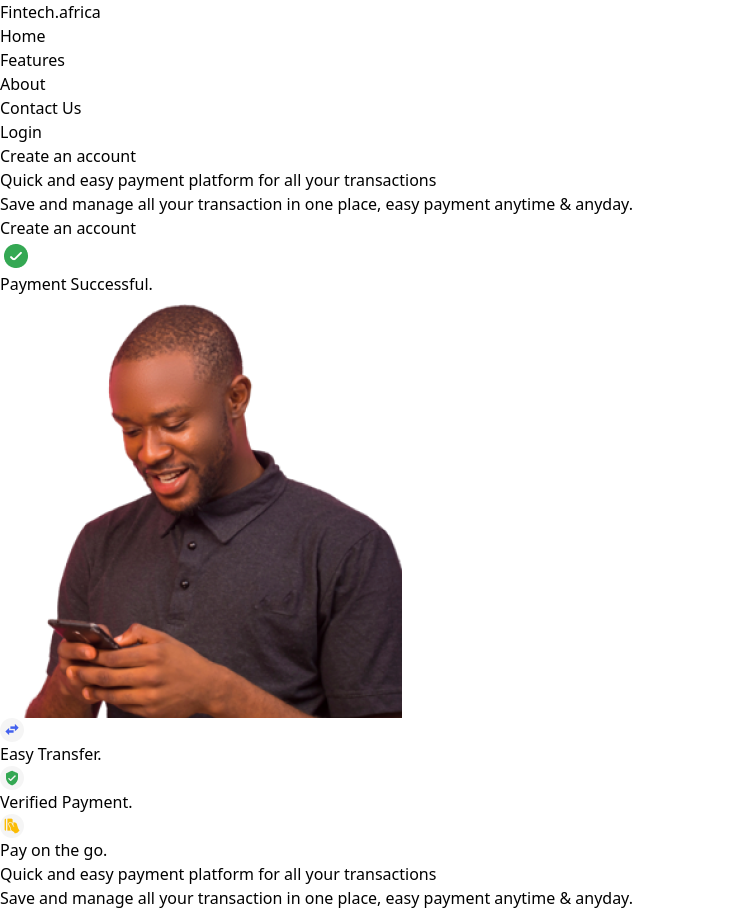
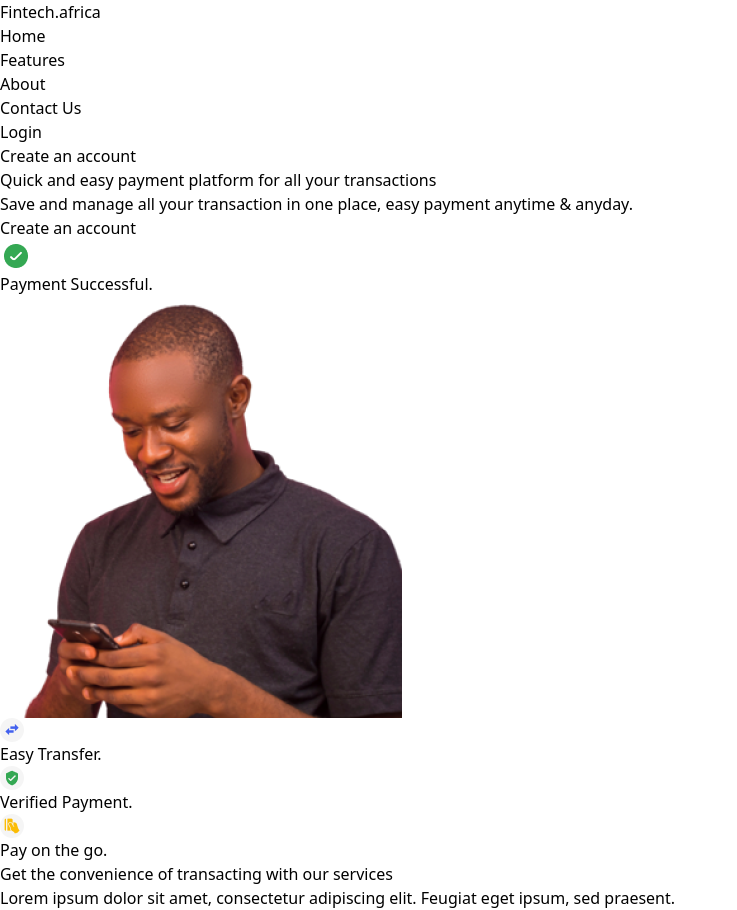
Before and after one commit to Danny4life/TDD-BANK-UI, a React app: page / in a window 1280 px wide. Shown: the whole page, without its empty margins (0-737 px from the left). Built offline with nearby package versions, Linux system fonts and the light colour scheme; the HTML template or start-up script is replaced by a standard one.

Commit message:
add title and paragraph to first section

```diff
--- a/src/components/SectionTwo.jsx
+++ b/src/components/SectionTwo.jsx
@@ -2,13 +2,12 @@ import React from 'react'
 
 const SectionTwo = () => {
     return (
-        <section className="w-[1440px] h-[742px] bg-[#D8F3DC] flex">
+        <section className="w-[1440px] h-[742px] bg-[white] flex">
         <div className="flex-1 justify-center ml-10 pt-48 flex">
             <div className="">
                 <h1 className="w-[605px] h-[183px] font-bold text-5xl leading-[60.51px] text-[#3A0CA3]">
-                Quick and easy payment platform for all your transactions</h1>
-                <p className="w-[498px] h-[48px] font-normal text-base leading-6 text-[#012A4A] pt-4">Save and manage all your transaction in one place, easy payment
-                    anytime & anyday.
+                Get the convenience of transacting with our services</h1>
+                <p className="w-[498px] h-[48px] font-normal text-base leading-6 text-[#012A4A] pt-4">Lorem ipsum dolor sit amet, consectetur adipiscing elit. Feugiat eget ipsum, sed praesent.
                 </p>
             </div>
 
```
